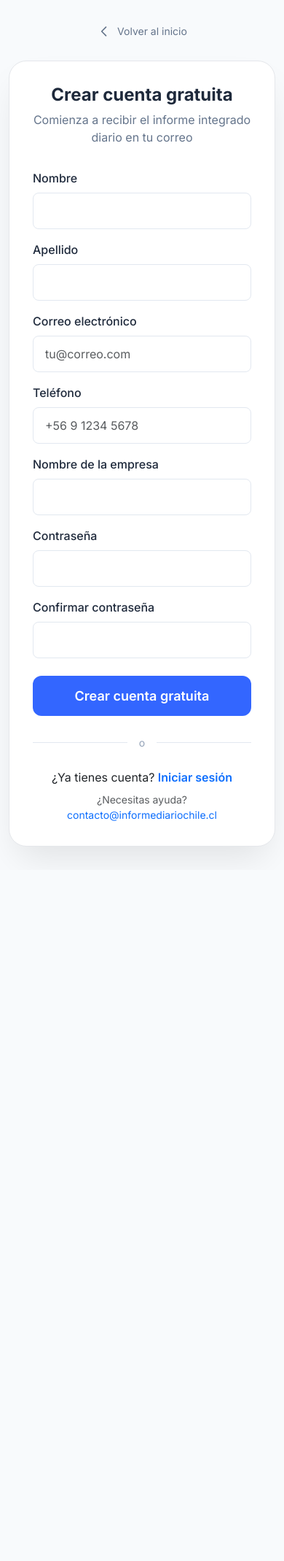
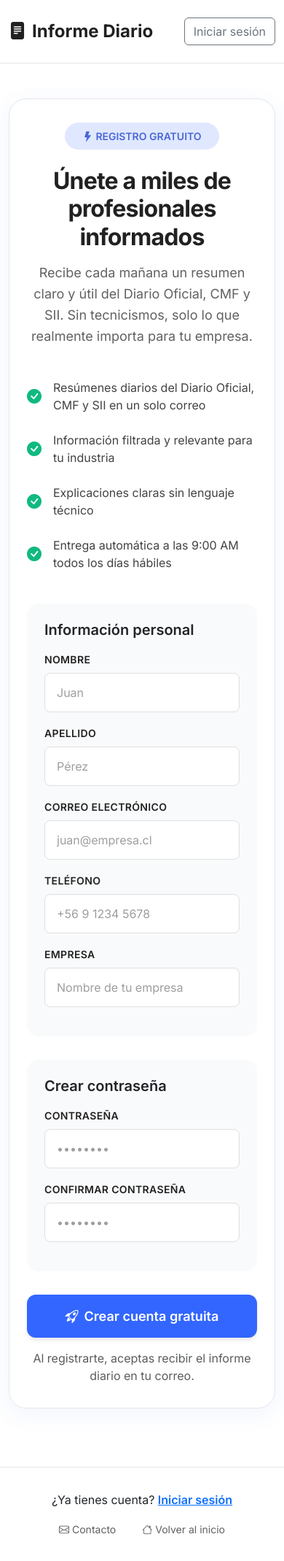
Before and after one commit to Yoyofdr/informe_diario_final, a Django app: page /registro-prueba/ in a window 390 px wide. Shown: the whole page at 73% size. Before the commit the page ends 1173 px from the top, so only its background shows below. Run offline with Django 5.2, Linux system fonts and the light colour scheme.

Commit message:
feat: Rediseñar completamente la landing de registro con estilo moderno
- Nuevo diseño con navegación superior profesional
- Headline mejorado: 'Únete a miles de profesionales informados'
- Lista de características con iconos verdes
- Formulario organizado en secciones con fondo gris claro
- Estilo consistente con el diseño moderno de Chennai
- Labels en mayúsculas para mejor jerarquía visual
- Footer mejorado con enlaces útiles
- Responsive optimizado para móviles

```diff
--- a/templates/alerts/registro_prueba.html
+++ b/templates/alerts/registro_prueba.html
@@ -3,11 +3,13 @@
 <head>
     <meta charset="UTF-8">
     <meta name="viewport" content="width=device-width, initial-scale=1.0">
-    <title>Registro - Informe Diario</title>
-    <meta name="description" content="Regístrate para recibir cada mañana un resumen claro del Diario Oficial, CMF y SII directo a tu correo." />
+    <title>Registro - Informe Diario | Resúmenes claros del Diario Oficial de Chile</title>
+    <meta name="description" content="Regístrate para recibir cada mañana un resumen claro del Diario Oficial, CMF y SII directo a tu correo. Sin tecnicismos, solo lo relevante." />
 
     <!-- Bootstrap CSS -->
     <link href="https://cdn.jsdelivr.net/npm/bootstrap@5.3.3/dist/css/bootstrap.min.css" rel="stylesheet">
+    <!-- Bootstrap Icons -->
+    <link rel="stylesheet" href="https://cdn.jsdelivr.net/npm/bootstrap-icons@1.11.3/font/bootstrap-icons.min.css">
     <!-- Google Fonts -->
     <link rel="preconnect" href="https://fonts.googleapis.com">
     <link rel="preconnect" href="https://fonts.gstatic.com" crossorigin>
@@ -19,283 +21,355 @@
         }
 
         body {
-            background: #f8fafc;
+            background: #fff !important;
             min-height: 100vh;
             font-family: 'Inter', sans-serif;
         }
 
-        .registration-container {
-            min-height: 100vh;
-            display: flex;
-            align-items: center;
-            padding: 2rem 0;
+        /* Navigation */
+        .navbar-custom {
+            background: white;
+            padding: 1.5rem 0;
+            border-bottom: 1px solid #e5e7eb;
+        }
+
+        .navbar-brand-custom {
+            font-size: 1.5rem;
+            font-weight: 700;
+            color: #212121;
+            text-decoration: none;
+        }
+
+        .navbar-brand-custom:hover {
+            color: #3366FF;
+        }
+
+        /* Registration Hero */
+        .registration-hero {
+            padding: 5rem 0 3rem 0;
+            background: white;
         }
 
         .registration-card {
             background: white;
             border-radius: 1.5rem;
-            box-shadow: 0 25px 50px -12px rgba(0, 0, 0, 0.1);
+            padding: 3rem;
+            box-shadow: 0 8px 32px 0 rgba(37,99,235,0.07);
             border: 1px solid #e5e7eb;
-            padding: 3rem;
             max-width: 680px;
-            width: 100%;
             margin: 0 auto;
         }
 
-        .logo-section {
-            text-align: center;
+        .modern-badge {
+            background: #E0E8FF;
+            color: #4A67D6;
+            padding: 0.5rem 1.5rem;
+            border-radius: 9999px;
+            font-size: 0.875rem;
+            font-weight: 600;
+            display: inline-block;
+            margin-bottom: 1.5rem;
+        }
+
+        .registration-headline {
+            font-size: 2.5rem;
+            font-weight: 700;
+            color: #212121;
+            letter-spacing: -0.025em;
+            margin-bottom: 1rem;
+        }
+
+        .registration-subtitle {
+            font-size: 1.25rem;
+            color: #616161;
+            font-weight: 400;
+            margin-bottom: 2rem;
+            line-height: 1.6;
+        }
+
+        /* Form Styles */
+        .form-section {
+            background: #f9fafb;
+            border-radius: 1rem;
+            padding: 2rem;
             margin-bottom: 2rem;
         }
 
-        .logo-section h1 {
-            font-size: 2rem;
-            font-weight: 700;
-            color: #1e293b;
+        .form-label {
+            font-weight: 600;
+            color: #212121;
             margin-bottom: 0.5rem;
-        }
-
-        .logo-section p {
-            color: #64748b;
-            font-size: 1rem;
-        }
-
-        .form-label {
-            font-weight: 500;
-            color: #1e293b;
-            margin-bottom: 0.5rem;
+            font-size: 0.875rem;
+            text-transform: uppercase;
+            letter-spacing: 0.025em;
         }
 
         .form-control {
-            border: 1px solid #e2e8f0;
+            border: 1px solid #e0e0e0;
             border-radius: 0.5rem;
-            padding: 0.75rem 1rem;
+            padding: 0.875rem 1rem;
             font-size: 1rem;
             transition: all 0.2s;
+            background: white;
         }
 
         .form-control:focus {
             border-color: #3366FF;
-            box-shadow: 0 0 0 3px rgba(51, 102, 255, 0.1);
+            box-shadow: 0 0 0 4px rgba(51, 102, 255, 0.1);
+            outline: none;
         }
 
-        .btn-primary {
+        .form-control::placeholder {
+            color: #9e9e9e;
+        }
+
+        /* Buttons */
+        .btn-primary-custom {
             background: #3366FF;
-            border: none;
-            padding: 0.875rem 2rem;
+            color: white;
+            padding: 1rem 2rem;
+            border-radius: 0.75rem;
             font-weight: 600;
             font-size: 1.125rem;
-            border-radius: 0.75rem;
-            transition: all 0.2s;
+            border: none;
+            box-shadow: 0 4px 6px -1px rgba(0,0,0,0.1);
+            transition: all 0.3s;
+            width: 100%;
         }
 
-        .btn-primary:hover {
+        .btn-primary-custom:hover {
             background: #2952cc;
-            transform: translateY(-1px);
-            box-shadow: 0 8px 15px -3px rgba(0,0,0,0.1);
+            transform: translateY(-2px);
+            box-shadow: 0 8px 15px -3px rgba(51,102,255,0.3);
         }
 
-        .back-link {
-            color: #64748b;
+        /* Features */
+        .features-list {
+            list-style: none;
+            padding: 0;
+            margin: 2rem 0;
+        }
+
+        .features-list li {
+            padding: 0.75rem 0;
+            display: flex;
+            align-items: center;
+            font-size: 1rem;
+            color: #424242;
+        }
+
+        .features-list li i {
+            color: #10b981;
+            font-size: 1.25rem;
+            margin-right: 1rem;
+            flex-shrink: 0;
+        }
+
+        /* Alert Styles */
+        .alert-custom {
+            border-radius: 0.75rem;
+            border: none;
+            padding: 1rem 1.5rem;
+            font-size: 0.875rem;
+            display: flex;
+            align-items: center;
+        }
+
+        .alert-success-custom {
+            background: #d1fae5;
+            color: #065f46;
+        }
+
+        .alert-danger-custom {
+            background: #fee2e2;
+            color: #991b1b;
+        }
+
+        /* Footer */
+        .registration-footer {
+            text-align: center;
+            padding: 2rem 0;
+            border-top: 1px solid #e5e7eb;
+            margin-top: 3rem;
+        }
+
+        .footer-links {
+            margin-top: 1rem;
+        }
+
+        .footer-links a {
+            color: #616161;
             text-decoration: none;
+            margin: 0 1rem;
             font-size: 0.875rem;
-            display: inline-flex;
-            align-items: center;
-            gap: 0.5rem;
             transition: color 0.2s;
         }
 
-        .back-link:hover {
+        .footer-links a:hover {
             color: #3366FF;
         }
 
-        .divider {
-            text-align: center;
-            margin: 1.5rem 0;
-            position: relative;
+        /* Responsive */
+        @media (max-width: 768px) {
+            .registration-hero {
+                padding: 3rem 0 2rem 0;
             }
 
-        .divider::before {
-            content: '';
-            position: absolute;
-            top: 50%;
-            left: 0;
-            right: 0;
-            height: 1px;
-            background: #e2e8f0;
+            .registration-card {
+                padding: 2rem 1.5rem;
             }
 
-        .divider span {
-            background: white;
-            padding: 0 1rem;
-            position: relative;
-            color: #94a3b8;
-            font-size: 0.875rem;
+            .registration-headline {
+                font-size: 2rem;
             }
 
-        .alert {
-            border-radius: 0.75rem;
-            padding: 1rem;
-            font-size: 0.875rem;
+            .registration-subtitle {
+                font-size: 1.125rem;
             }
 
-        .alert-info {
-            background: #e0f2fe;
-            border: 1px solid #7dd3fc;
-            color: #0c4a6e;
-        }
-
-        .info-badge {
-            background: #3366FF;
-            color: white;
-            padding: 0.25rem 0.5rem;
-            border-radius: 0.375rem;
-            font-size: 0.75rem;
-            font-weight: 600;
-            margin: 0 0.125rem;
-        }
-
-        .badge-cmf {
-            background: #dc2626;
-        }
-
-        .badge-sii {
-            background: #16a34a;
-        }
-
-        /* Tagify customization */
-        .tagify {
-            border: 1px solid #e2e8f0;
-            border-radius: 0.5rem;
-            min-height: 3rem;
-        }
-
-        .tagify--focus {
-            border-color: #3366FF;
-            box-shadow: 0 0 0 3px rgba(51, 102, 255, 0.1);
-        }
-
-        .tagify__tag {
-            background: #e0f2fe;
-            color: #0c4a6e;
-            border: 1px solid #7dd3fc;
-        }
-
-        .tagify__tag:hover {
-            background: #bae6fd;
-        }
-
-        .tagify__tag__removeBtn {
-            color: #0c4a6e;
-        }
-
-        .form-text {
-            font-size: 0.875rem;
-            color: #64748b;
-            margin-top: 0.25rem;
-        }
-
-        @media (max-width: 768px) {
-            .registration-card {
-                padding: 2rem;
-            }
-
-            .logo-section h1 {
-                font-size: 1.5rem;
-            }
-
-            .row {
-                --bs-gutter-x: 0.75rem;
+            .form-section {
+                padding: 1.5rem;
             }
         }
     </style>
 </head>
 <body>
-    <div class="registration-container">
+    <!-- Navigation -->
+    <nav class="navbar navbar-custom">
         <div class="container">
-            <div class="text-center mb-4">
-                <a href="/" class="back-link">
-                    <svg width="20" height="20" fill="none" stroke="currentColor" viewBox="0 0 24 24">
-                        <path stroke-linecap="round" stroke-linejoin="round" stroke-width="2" d="M15 19l-7-7 7-7"></path>
-                    </svg>
-                    Volver al inicio
+            <a class="navbar-brand-custom" href="/">
+                <i class="bi bi-file-text-fill me-2"></i>Informe Diario
+            </a>
+            <a href="{% url 'alerts:login' %}" class="btn btn-outline-secondary">
+                Iniciar sesión
             </a>
         </div>
+    </nav>
 
+    <!-- Registration Hero -->
+    <section class="registration-hero">
+        <div class="container">
             <div class="registration-card">
-                <div class="logo-section">
-                    <h1>Crear cuenta gratuita</h1>
-                    <p>Comienza a recibir el informe integrado diario en tu correo</p>
+                <div class="text-center mb-4">
+                    <span class="modern-badge">
+                        <i class="bi bi-lightning-fill me-1"></i>REGISTRO GRATUITO
+                    </span>
+                    <h1 class="registration-headline">
+                        Únete a miles de profesionales informados
+                    </h1>
+                    <p class="registration-subtitle">
+                        Recibe cada mañana un resumen claro y útil del Diario Oficial, CMF y SII.
+                        Sin tecnicismos, solo lo que realmente importa para tu empresa.
+                    </p>
                 </div>
 
+                <!-- Features -->
+                <ul class="features-list">
+                    <li>
+                        <i class="bi bi-check-circle-fill"></i>
+                        <span>Resúmenes diarios del Diario Oficial, CMF y SII en un solo correo</span>
+                    </li>
+                    <li>
+                        <i class="bi bi-check-circle-fill"></i>
+                        <span>Información filtrada y relevante para tu industria</span>
+                    </li>
+                    <li>
+                        <i class="bi bi-check-circle-fill"></i>
+                        <span>Explicaciones claras sin lenguaje técnico</span>
+                    </li>
+                    <li>
+                        <i class="bi bi-check-circle-fill"></i>
+                        <span>Entrega automática a las 9:00 AM todos los días hábiles</span>
+                    </li>
+                </ul>
 
                 {% if messages %}
                     {% for message in messages %}
-                        <div class="alert alert-{{ message.tags }} alert-dismissible fade show" role="alert">
+                        <div class="alert {% if message.tags == 'success' %}alert-success-custom{% else %}alert-danger-custom{% endif %} alert-dismissible fade show" role="alert">
+                            <i class="bi {% if message.tags == 'success' %}bi-check-circle{% else %}bi-exclamation-circle{% endif %} me-2"></i>
                             {{ message }}
                             <button type="button" class="btn-close" data-bs-dismiss="alert" aria-label="Cerrar"></button>
                         </div>
                     {% endfor %}
                 {% endif %}
 
+                <!-- Registration Form -->
                 <form method="post" action="{% url 'alerts:registro_prueba' %}">
                     {% csrf_token %}
-                    <div class="row mb-3">
-                        <div class="col-md-6 mb-3 mb-md-0">
+
+                    <div class="form-section">
+                        <h5 class="mb-3 fw-semibold">Información personal</h5>
+                        <div class="row">
+                            <div class="col-md-6 mb-3">
                                 <label for="id_nombre" class="form-label">Nombre</label>
-                            <input type="text" class="form-control" id="id_nombre" name="nombre" required>
+                                <input type="text" class="form-control" id="id_nombre" name="nombre" placeholder="Juan" required>
                             </div>
-                        <div class="col-md-6">
+                            <div class="col-md-6 mb-3">
                                 <label for="id_apellido" class="form-label">Apellido</label>
-                            <input type="text" class="form-control" id="id_apellido" name="apellido" required>
+                                <input type="text" class="form-control" id="id_apellido" name="apellido" placeholder="Pérez" required>
                             </div>
                         </div>
 
                         <div class="mb-3">
                             <label for="id_email" class="form-label">Correo electrónico</label>
-                        <input type="email" class="form-control" id="id_email" name="email" placeholder="tu@correo.com" required>
+                            <input type="email" class="form-control" id="id_email" name="email" placeholder="juan@empresa.cl" required>
                         </div>
 
-                    <div class="row mb-3">
-                        <div class="col-md-6 mb-3 mb-md-0">
+                        <div class="row">
+                            <div class="col-md-6 mb-3">
                                 <label for="id_telefono" class="form-label">Teléfono</label>
                                 <input type="text" class="form-control" id="id_telefono" name="telefono" placeholder="+56 9 1234 5678" required>
                             </div>
-                        <div class="col-md-6">
-                            <label for="id_empresa" class="form-label">Nombre de la empresa</label>
-                            <input type="text" class="form-control" id="id_empresa" name="empresa" required>
+                            <div class="col-md-6 mb-3">
+                                <label for="id_empresa" class="form-label">Empresa</label>
+                                <input type="text" class="form-control" id="id_empresa" name="empresa" placeholder="Nombre de tu empresa" required>
+                            </div>
                         </div>
                     </div>
 
-                    <div class="row mb-4">
-                        <div class="col-md-6 mb-3 mb-md-0">
+                    <div class="form-section">
+                        <h5 class="mb-3 fw-semibold">Crear contraseña</h5>
+                        <div class="row">
+                            <div class="col-md-6 mb-3">
                                 <label for="id_password1" class="form-label">Contraseña</label>
-                            <input type="password" class="form-control" id="id_password1" name="password1" required>
+                                <input type="password" class="form-control" id="id_password1" name="password1" placeholder="••••••••" required>
                                 {% if form.password1.errors %}
                                     <div class="text-danger small mt-1">{{ form.password1.errors.0 }}</div>
                                 {% endif %}
                             </div>
-                        <div class="col-md-6">
+                            <div class="col-md-6 mb-3">
                                 <label for="id_password2" class="form-label">Confirmar contraseña</label>
-                            <input type="password" class="form-control" id="id_password2" name="password2" required>
+                                <input type="password" class="form-control" id="id_password2" name="password2" placeholder="••••••••" required>
                                 {% if form.password2.errors %}
                                     <div class="text-danger small mt-1">{{ form.password2.errors.0 }}</div>
                                 {% endif %}
                             </div>
                         </div>
-
-                    <button type="submit" class="btn btn-primary w-100">
-                        Crear cuenta gratuita
-                    </button>
-                </form>
-
-                <div class="divider">
-                    <span>o</span>
                     </div>
 
-                <div class="text-center">
-                    <p class="mb-2">¿Ya tienes cuenta? <a href="{% url 'alerts:login' %}" class="text-primary text-decoration-none fw-semibold">Iniciar sesión</a></p>
-                    <p class="text-muted small mb-0">¿Necesitas ayuda? <a href="mailto:contacto@informediariochile.cl" class="text-primary text-decoration-none">contacto@informediariochile.cl</a></p>
+                    <button type="submit" class="btn btn-primary-custom">
+                        <i class="bi bi-rocket-takeoff me-2"></i>Crear cuenta gratuita
+                    </button>
+
+                    <p class="text-center mt-3 mb-0 text-muted">
+                        Al registrarte, aceptas recibir el informe diario en tu correo.
+                    </p>
+                </form>
             </div>
+        </div>
+    </section>
+
+    <!-- Footer -->
+    <div class="registration-footer">
+        <div class="container">
+            <p class="mb-0">¿Ya tienes cuenta? <a href="{% url 'alerts:login' %}" class="text-primary fw-semibold">Iniciar sesión</a></p>
+            <div class="footer-links">
+                <a href="mailto:contacto@informediariochile.cl">
+                    <i class="bi bi-envelope me-1"></i>Contacto
+                </a>
+                <a href="/">
+                    <i class="bi bi-house me-1"></i>Volver al inicio
+                </a>
             </div>
         </div>
     </div>
```
Lines whose indentation alone changed are shown as unchanged.
